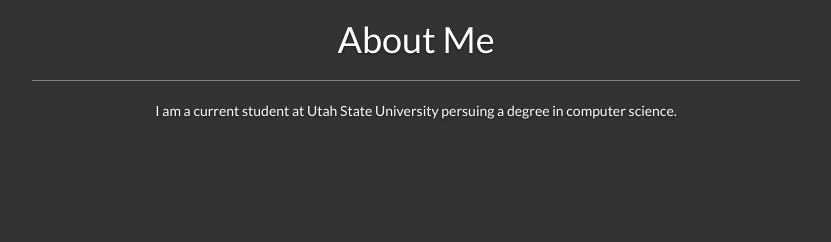
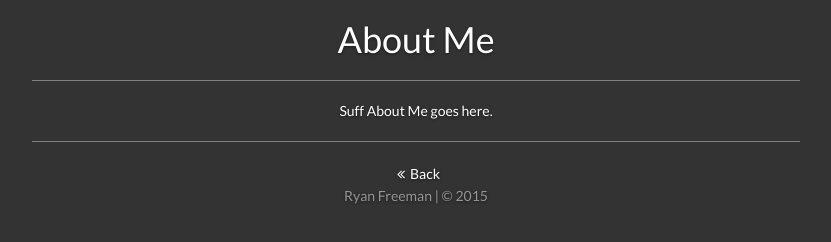
Before and after one commit to 22Freeman/personal-website, a plain HTML site: page AboutMe.html in a window 1280 px wide. Shown: the whole page, without its empty margins (224-1055 px from the left). Drawn offline with nearby package versions, Linux system fonts and the light colour scheme.

Commit message:
fixed things

```diff
--- a/AboutMe.html
+++ b/AboutMe.html
@@ -5,9 +5,11 @@
     <meta http-equiv="X-UA-Compatible" content="IE=edge">
     <meta name="viewport" content="width=device-width, initial-scale=1">
     <meta name="description" content="">
-    <meta name="author" content=""
+    <meta name="author" content="">
+    <title>About Ryan</title>
 
-
+    <link rel="stylesheet" href="https://maxcdn.bootstrapcdn.com/font-awesome/4.4.0/css/font-awesome.min.css">
+    <!-- jQuery (necessary for Bootstrap's JavaScript plugins) -->
     <script src="https://ajax.googleapis.com/ajax/libs/jquery/1.11.3/jquery.min.js"></script>
     <!-- Latest compiled and minified CSS -->
     <link rel="stylesheet" href="https://maxcdn.bootstrapcdn.com/bootstrap/3.3.5/css/bootstrap.min.css">
@@ -21,8 +23,13 @@
       <h1>About Me</h1>
       <hr>
       <p>
-        I am a current student at Utah State University persuing a degree in computer science.
+        Suff About Me goes here.
       </p>
     </div>
   </body>
+  <footer>
+    <hr>
+    <a class= "back" href = "index.html"><i class="fa fa-angle-double-left"></i>Back</a>
+    <p>  Ryan Freeman | &#169 2015</p>
+  </footer>
 </html>
--- a/cover.css
+++ b/cover.css
@@ -172,6 +172,19 @@ body {
 hr {
   width: 60%;
   background-color: #808080; /* works on Firefox */
-  border-color: #808080;
+  border-color: #808080; /* works on chrome and safari */
+  color: #808080; /* works on the one no one uses*/
+}
+.back {
+  vertical-align: bottom;
+  align: left;
+}
+.back:hover {
+    color: #808080;
+}
+.about:hover {
   color: #808080;
 }
+footer {
+  color: rgba(255,255,255,.5);
+}
```
Also changed, not shown: index.html (+4 -6 lines).
